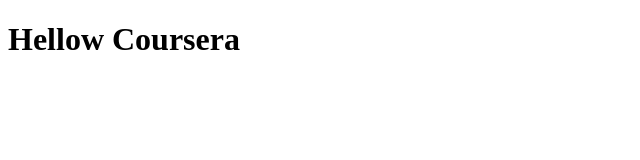
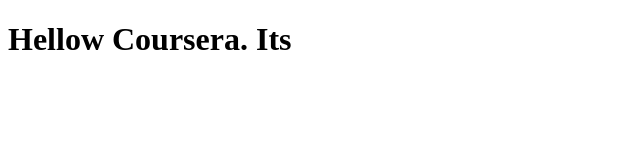
Before and after one commit to paupypaup/coursera-test, a plain HTML site: page site/index.html in a window 1280 px wide. Shown: the full height of the page, 0-640 px from the left. Drawn offline with Linux system fonts and the light colour scheme.

Commit message:
small addition

```diff
--- a/site/index.html
+++ b/site/index.html
@@ -4,6 +4,6 @@
 	<title>Hello Coursera</title>
 </head>
 <body>
-<h1> Hellow Coursera</h1>
+<h1> Hellow Coursera. Its</h1>
 </body>
 </html>
```
